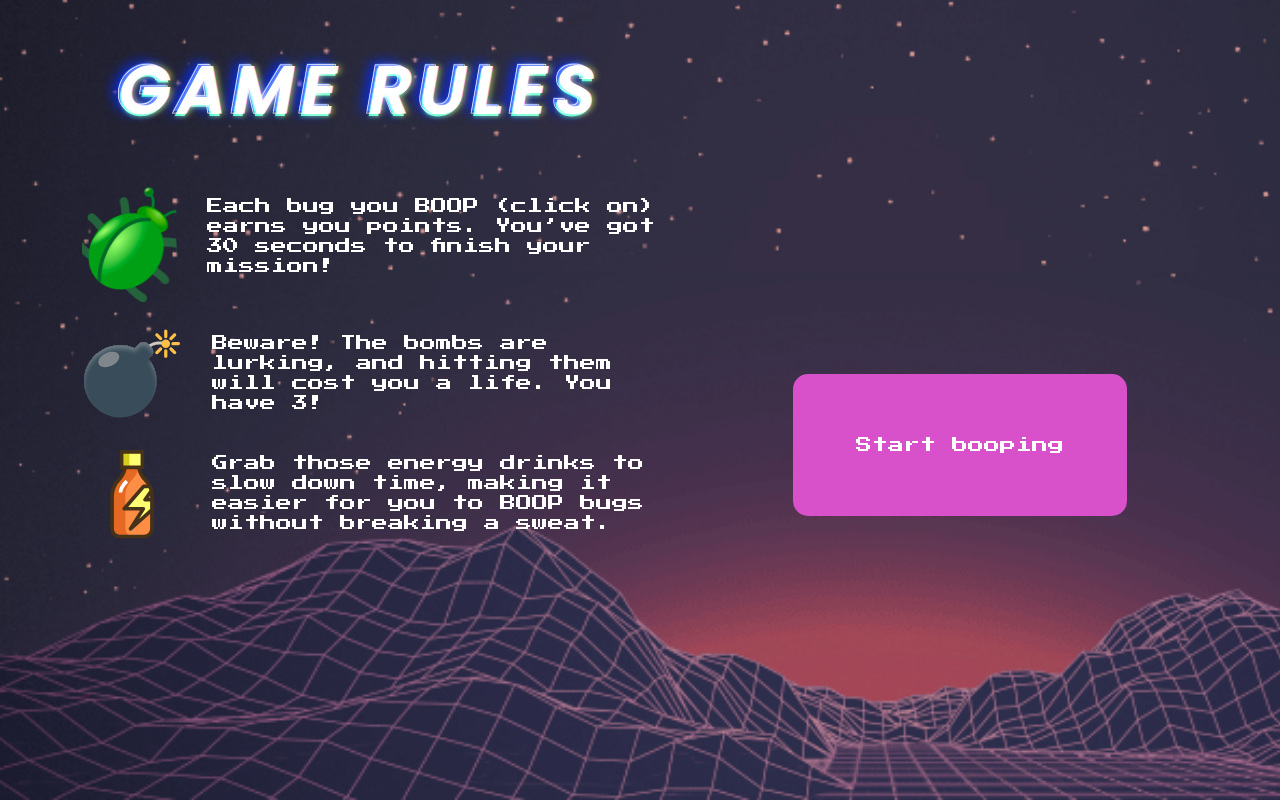
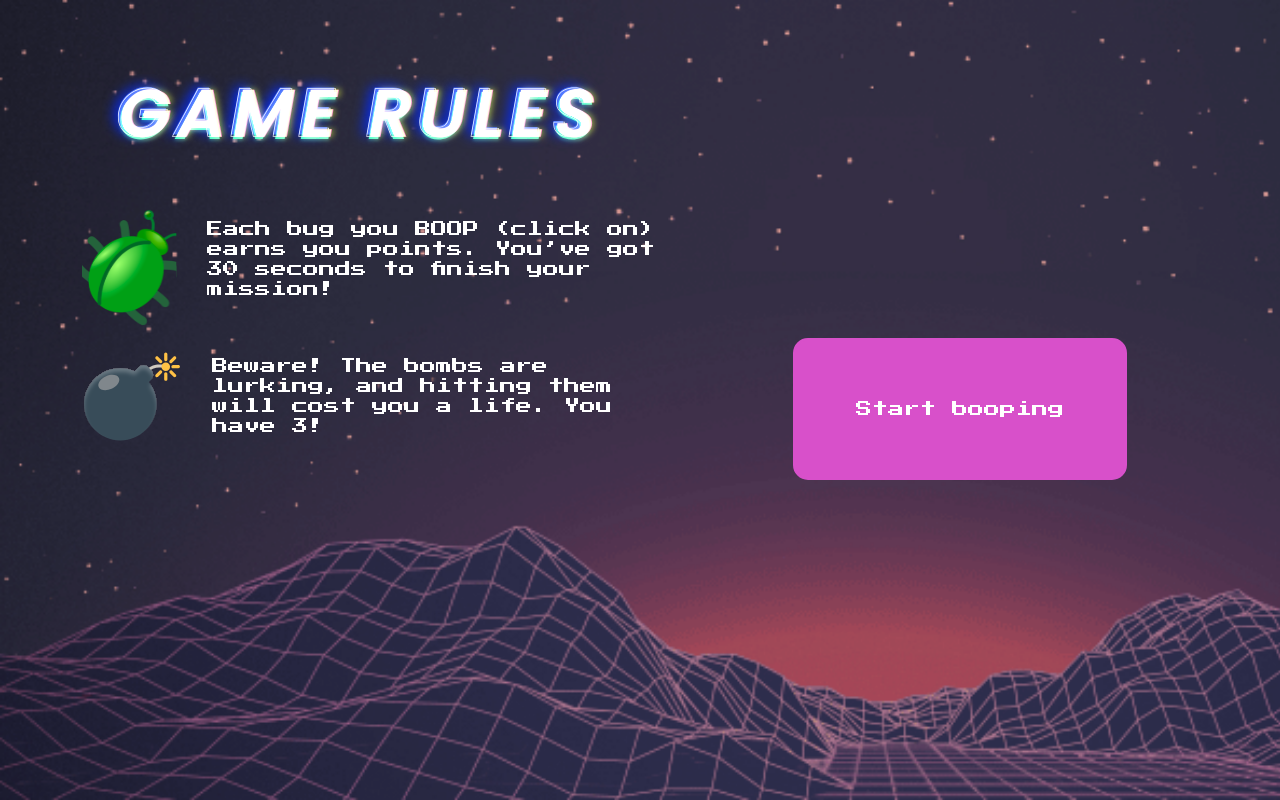
Before and after one commit to MarcusTSteinde/KarriereDag, a Next.js app in the folder whack/: page /howtoplay in a window 1280 px wide. Built offline with nearby package versions, Linux system fonts and the light colour scheme.

Commit message:
removed energydrink from how to play
Not implemented in the game yet

```diff
--- a/whack/pages/howtoplay.tsx
+++ b/whack/pages/howtoplay.tsx
@@ -20,10 +20,6 @@ const HighScoresPage: React.FC = () => {
             <img src="/bomb.svg" alt="image" />
             <p>Beware! The bombs are lurking, and hitting them will cost you a life. You have 3!</p>
           </div>
-          <div className='infobox'>
-            <img src="/energy2.svg" alt="image" />
-            <p>Grab those energy drinks to slow down time, making it easier for you to BOOP bugs without breaking a sweat.</p>
-          </div>
         </div>
 
         <div className='buttonbox'>
```
